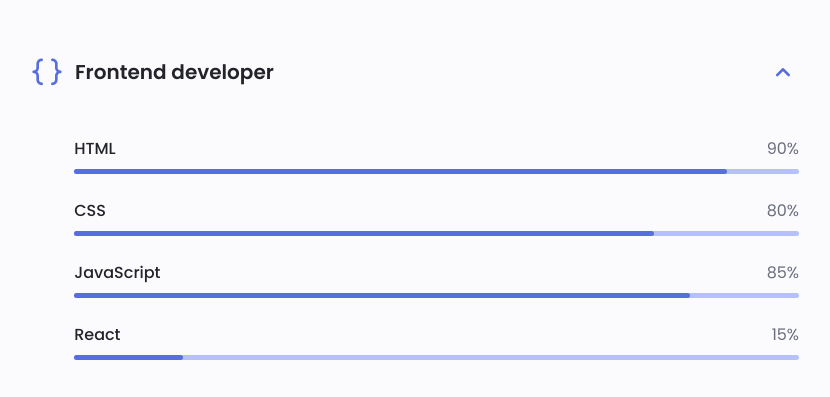
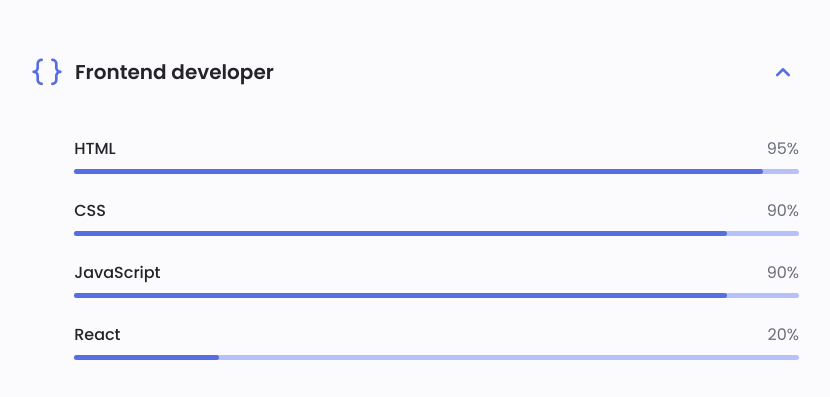
Before and after one commit to ku13shov/new-portfolio, a plain HTML site: page index.html in a window 1280 px wide. Shown: the part 1420-1817 px from the top of the page, without its empty margins (225-1055 px from the left). Drawn offline with nearby package versions, Linux system fonts and the light colour scheme.

Commit message:
improve skills lvl

```diff
--- a/assets/css/styles.css
+++ b/assets/css/styles.css
@@ -509,19 +509,19 @@ img {
 }
 
 .skills__html {
+  width: 95%;
+}
+
+.skills__css {
   width: 90%;
 }
 
-.skills__css {
-  width: 80%;
-}
-
 .skills__js {
-  width: 85%;
+  width: 90%;
 }
 
 .skills__react {
-  width: 15%;
+  width: 20%;
 }
 
 .skills__close .skills__list {
--- a/index.html
+++ b/index.html
@@ -203,7 +203,7 @@
                                 <div class="skills__data">
                                     <div class="skills__titles">
                                         <h3 class="skills__name">HTML</h3>
-                                        <span class="skills__number">90%</span>
+                                        <span class="skills__number">95%</span>
                                     </div>
                                     <div class="skills__bar">
                                         <span class="skills__percentage skills__html"></span>
@@ -213,7 +213,7 @@
                                 <div class="skills__data">
                                     <div class="skills__titles">
                                         <h3 class="skills__name">CSS</h3>
-                                        <span class="skills__number">80%</span>
+                                        <span class="skills__number">90%</span>
                                     </div>
                                     <div class="skills__bar">
                                         <span class="skills__percentage skills__css"></span>
@@ -223,7 +223,7 @@
                                 <div class="skills__data">
                                     <div class="skills__titles">
                                         <h3 class="skills__name">JavaScript</h3>
-                                        <span class="skills__number">85%</span>
+                                        <span class="skills__number">90%</span>
                                     </div>
                                     <div class="skills__bar">
                                         <span class="skills__percentage skills__js"></span>
@@ -233,7 +233,7 @@
                                 <div class="skills__data">
                                     <div class="skills__titles">
                                         <h3 class="skills__name">React</h3>
-                                        <span class="skills__number">15%</span>
+                                        <span class="skills__number">20%</span>
                                     </div>
                                     <div class="skills__bar">
                                         <span class="skills__percentage skills__react"></span>
```
